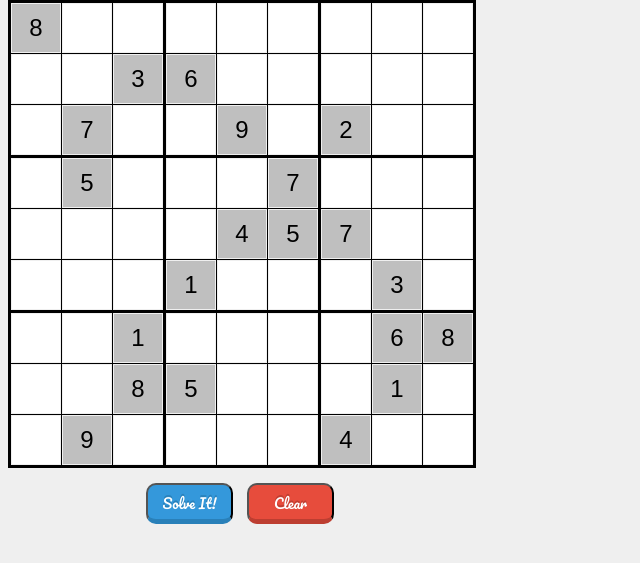
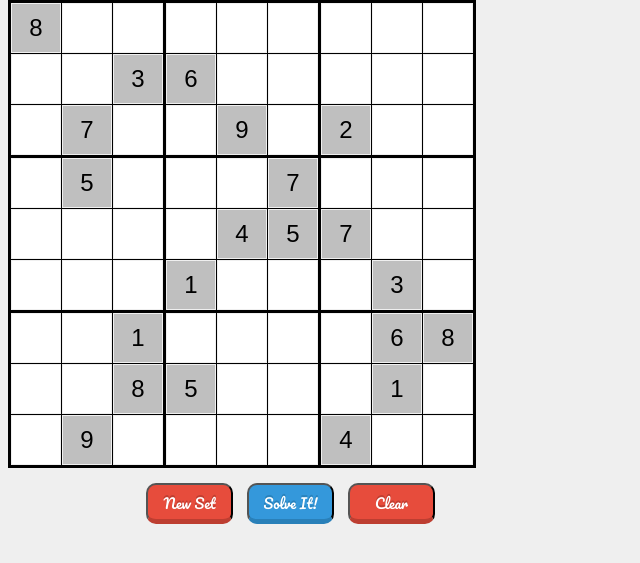
Before and after one commit to ywc23044/sudoku-solver, a website: page index.html in a window 1280 px wide. Shown: the part 99-662 px from the top of the page, without its empty margins (0-640 px from the left). Drawn offline with Linux system fonts and the light colour scheme.

Commit message:
Update index.html

```diff
--- a/index.html
+++ b/index.html
@@ -279,6 +279,7 @@
       </tr>
     </tbody>
   </table>
+  <input id="solve-button" class="action-button shadow animate red" type="button" value="New Set" onclick="newProblem()">
   <input id="solve-button" class="action-button shadow animate blue" type="button" value="Solve It!" onclick="solveSudoku()">
   <input id="clear-button" class="action-button shadow animate red" type="button" value="Clear" onclick="resetGrid()">
 </body>
```
